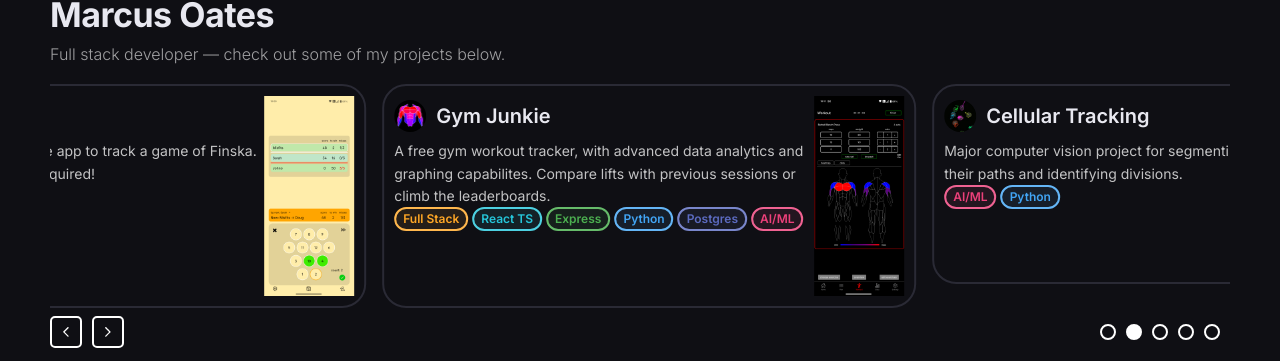
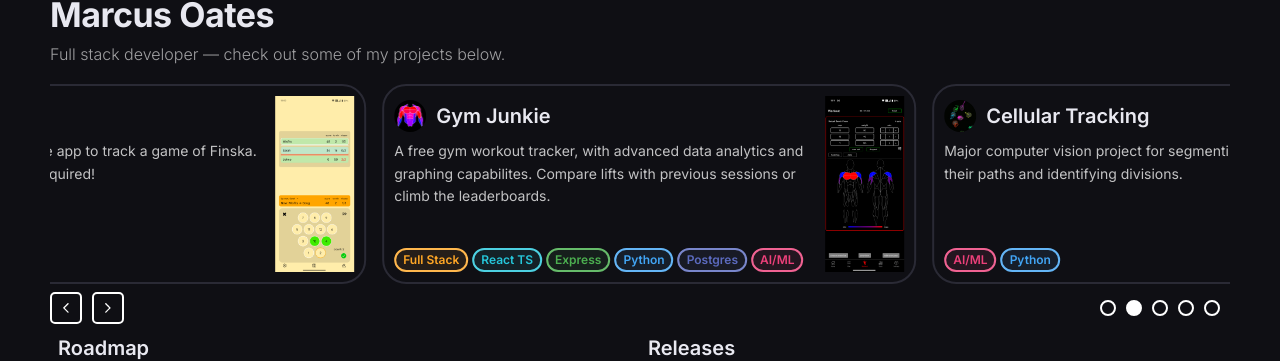
Before and after one commit to moates695/moates695.github.io, a React (Create React App) app: page /#/ in a window 1280 px wide. Shown: the part 107-468 px from the top of the page. Built offline with nearby package versions, Linux system fonts and the light colour scheme.

Commit message:
update carousel

```diff
--- a/src/pages/Home.tsx
+++ b/src/pages/Home.tsx
@@ -108,7 +108,7 @@ export default function HomePage(this: any) {
         sx={{
           display: 'flex',
           flexDirection: 'row',
-          minHeight: 200,
+          height: 200,
           padding: '10px',
           borderColor: hovered[i] ? '#4dd0e1' : '#2a2a35',
           borderWidth: 2,
```
